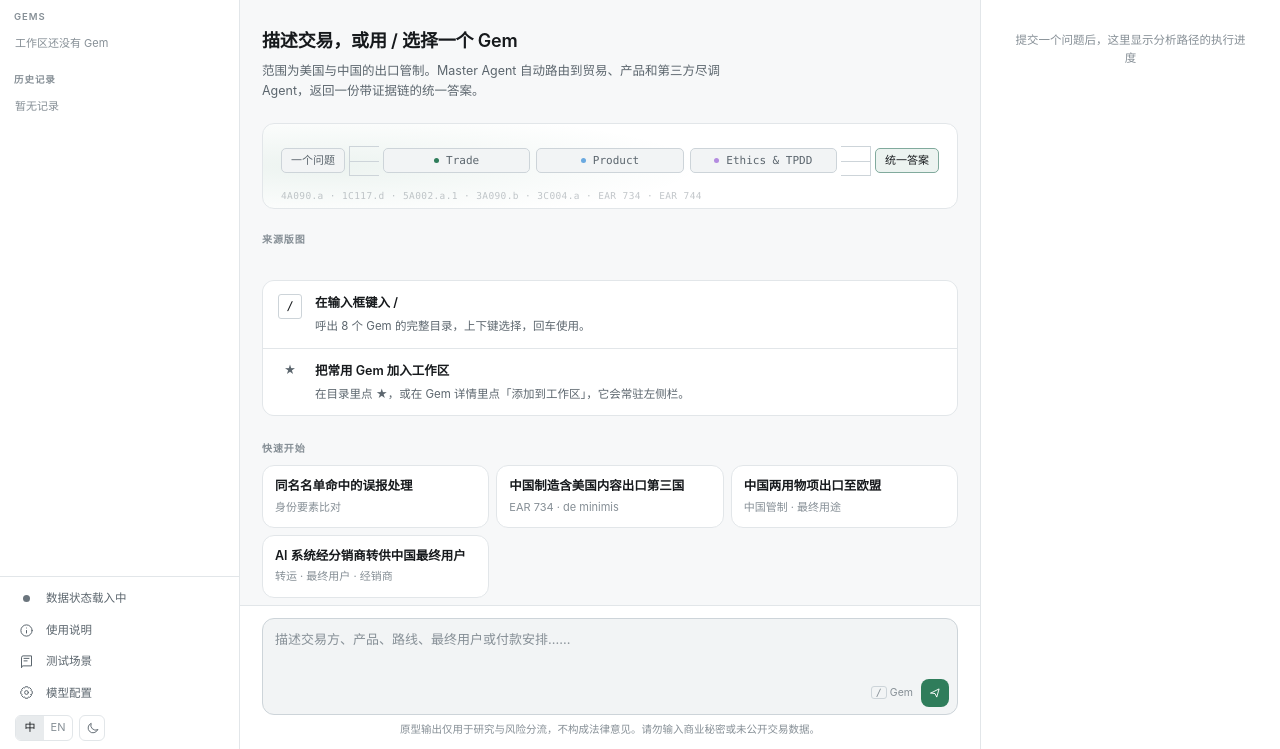
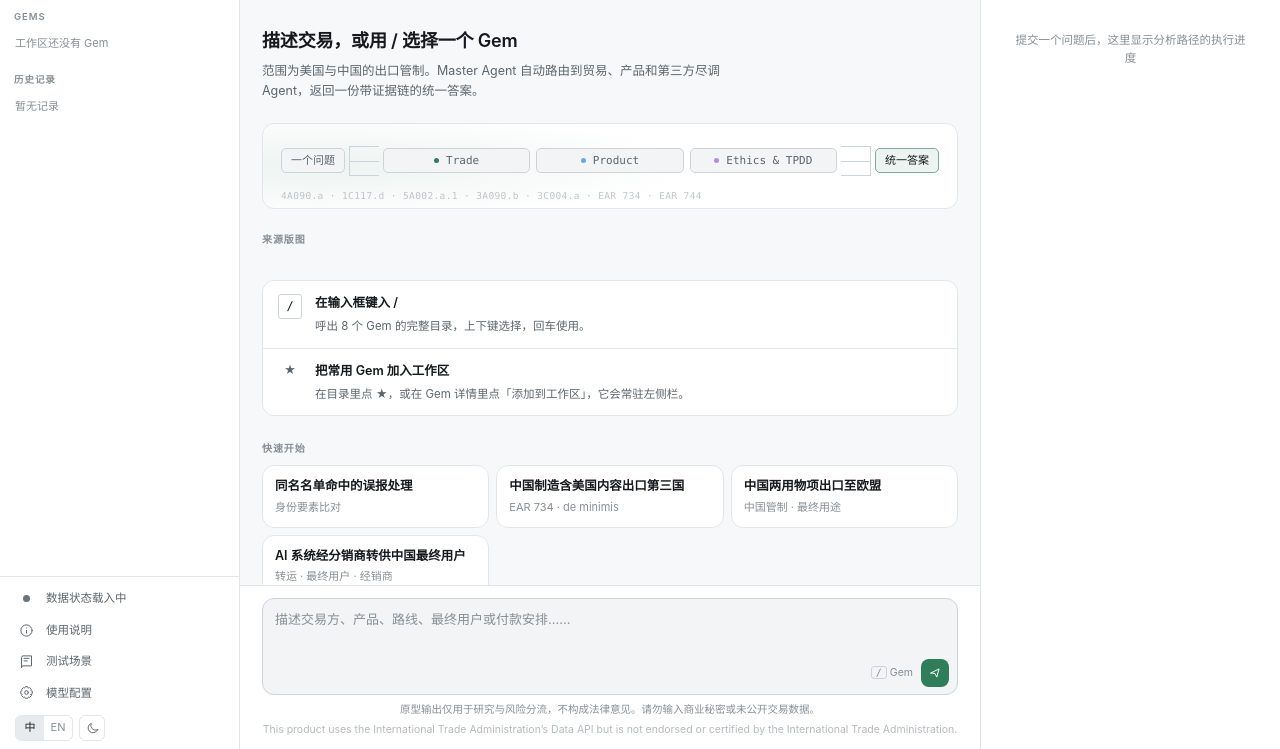
Before and after one commit to strangeromo-cloud/compliance_hub, a website with bundled scripts: page public/index.html in a window 1280 px wide. Shown: the part 51-800 px from the top of the page. Built offline with nearby package versions, Linux system fonts and the light colour scheme; files whose address does not match are found by name.

Commit message:
Display the attribution the ITA's terms require
The Consolidated Screening List is fetched under terms that require the app to
display, prominently: "This product uses the International Trade Administration's
Data API but is not endorsed or certified by the International Trade
Administration." That string appeared nowhere in the codebase.

It now sits under the composer, where every user sees it, and against the source
itself on the coverage page. The registry carries it as a field, so a source with
attribution terms declares them next to its URL rather than relying on someone
remembering.

Co-Authored-By: Claude Opus 5 <noreply@anthropic.com>

```diff
--- a/public/app.js
+++ b/public/app.js
@@ -9,7 +9,7 @@ const i18n = {
     startLead: "范围为美国与中国的出口管制。Master Agent 自动路由到贸易、产品和第三方尽调 Agent，返回一份带证据链的统一答案。",
     gemsLabel: "GEMS", gemsHint: "在输入框键入 / 可随时调用", coverageLabel: "数据覆盖",
     questionLabel: "输入合规情景", placeholder: "描述交易方、产品、路线、最终用户或付款安排……",
-    slashHint: "Gem", composerNote: "原型输出仅用于研究与风险分流，不构成法律意见。请勿输入商业秘密或未公开交易数据。",
+    slashHint: "Gem", composerNote: "原型输出仅用于研究与风险分流，不构成法律意见。请勿输入商业秘密或未公开交易数据。", itaAttribution: "This product uses the International Trade Administration\u2019s Data API but is not endorsed or certified by the International Trade Administration.",
     evidence: "证据与来源", evidenceEmpty: "完成一次分析后，这里显示引用来源、获取状态与访问时间。",
     modelSettings: "模型配置", settingsIntro: "支持 OpenAI-compatible Chat Completions API。", settingsIntroServer: "本部署的模型由服务器提供。你只需填写访问口令。", settingsIntroBlocked: "本部署已配置模型，但服务器未设置访问口令，因此实时模型不可用。", accessSettings: "访问设置", codeNote: "访问口令保存在本浏览器，用于调用受保护的接口。它是共享口令，不是身份认证。", serverModelNote: "模型由服务器提供，无需在此填写 API Key。", show: "显示", hide: "隐藏",
     keyNote: "API Key 仅保存在当前浏览器会话中，用于转发本次调用；不会写入服务器文件或日志。",
@@ -67,7 +67,7 @@ const i18n = {
     startLead: "Scope is US and PRC export control. The Master Agent routes to the trade, product and third-party diligence agents and returns one answer with its evidence chain.",
     gemsLabel: "GEMS", gemsHint: "type / in the composer at any time", coverageLabel: "Data coverage",
     questionLabel: "Enter a compliance scenario", placeholder: "Describe the party, product, route, end user or payment arrangement…",
-    slashHint: "Gem", composerNote: "Prototype output is for research and triage only and is not legal advice. Do not enter trade secrets or confidential transaction data.",
+    slashHint: "Gem", composerNote: "Prototype output is for research and triage only and is not legal advice. Do not enter trade secrets or confidential transaction data.", itaAttribution: "This product uses the International Trade Administration\u2019s Data API but is not endorsed or certified by the International Trade Administration.",
     evidence: "Evidence & sources", evidenceEmpty: "After an analysis, cited sources, retrieval status and access time appear here.",
     modelSettings: "Model settings", settingsIntro: "Supports OpenAI-compatible Chat Completions APIs.", settingsIntroServer: "This deployment provides the model. You only need the access code.", settingsIntroBlocked: "This deployment has a model configured, but the server has no access code set, so the live model is unavailable.", accessSettings: "Access", codeNote: "The access code is kept in this browser and used to call the protected endpoints. It is a shared code, not authentication.", serverModelNote: "The model is provided by the server; no API key is needed here.", show: "Show", hide: "Hide",
     keyNote: "The API key stays in this browser session and is used only to forward this call. It is never written to server files or logs.",
--- a/public/data-sources.js
+++ b/public/data-sources.js
@@ -55,6 +55,7 @@ function renderCard(source) {
     <div class="registry-card-head"><div><span class="module-tag module-${esc(source.module)}">${esc(moduleLabel(source.module))}</span><h3>${esc(source.sourceName)}</h3><p>${esc(source.authority)} · ${esc(source.country)}</p></div><span class="coverage-state state-${esc(source.currentCoverage)}">${esc(c.currentLabels[source.currentCoverage])}</span></div>
     <div class="registry-badges"><span>${esc(c.automationLabels[source.automationStatus])}</span><span class="feasibility-${esc(source.feasibility)}">${esc(c.feasibilityLabels[source.feasibility])}</span><span>${esc(c.webLabels[source.webSearchUse])}</span>${adapter.implemented ? `<span class="adapter-badge">${c.adapterReady}</span>` : ""}${adapter.queryable ? `<span class="adapter-badge">${c.queryReady}</span>` : ""}${source.authenticationRequired ? `<span>${c.auth}</span>` : ""}${source.captchaPresent ? `<span class="warning-badge">${c.captcha}</span>` : ""}</div>
     <div class="sync-panel sync-${esc(sync.status)}"><div><span class="sync-dot"></span><strong>${esc(c.syncLabels[sync.status] || sync.status)}</strong>${sync.recordCount !== undefined ? `<span>${Number(sync.recordCount).toLocaleString()} ${c.records}</span>` : ""}</div>${adapter.syncable ? `<button class="source-sync-button" type="button" data-sync-source="${esc(source.sourceId)}" ${sync.status === "syncing" ? "disabled" : ""}>${["success", "failed", "refresh_failed"].includes(sync.status) ? c.retry : c.sync}</button>` : ""}</div>
+    ${source.attribution ? `<p class="source-attribution">${esc(source.attribution)}</p>` : ""}
     ${["success", "failed", "refresh_failed", "configuration_required"].includes(sync.status) ? `<details class="sync-details"><summary>${state.locale === "zh" ? "查看同步状态" : "View sync status"}</summary><div class="registry-details"><dl><div><dt>${c.lastSync}</dt><dd>${esc(completedAt)}</dd></div>${sync.sourceUpdatedAt ? `<div><dt>${c.sourceVersion}</dt><dd>${esc(sync.sourceUpdatedAt)}</dd></div>` : ""}${sync.syncScope ? `<div><dt>${c.syncScope}</dt><dd>${esc(sync.syncScope)}</dd></div>` : ""}${adapter.credential && !adapter.credentialConfigured ? `<div><dt>${c.configKey}</dt><dd>${esc(adapter.credential)}</dd></div>` : ""}</dl>${sync.error ? `<p class="sync-error">${esc(sync.error)}</p>` : ""}</div></details>` : ""}
     <div class="registry-fields"><div><strong>${c.current}</strong><ul>${current.map((item) => `<li>${esc(item)}</li>`).join("")}</ul></div><div><strong>${c.target}</strong><ul>${source.targetData.slice(0, 6).map((item) => `<li>${esc(item)}</li>`).join("")}</ul></div></div>
     <details><summary>${state.locale === "zh" ? "查看接入说明" : "View integration notes"}</summary><div class="registry-details"><dl><div><dt>${c.access}</dt><dd>${esc(source.accessMethod)} · ${esc(source.fileFormat)}</dd></div><div><dt>${c.frequency}</dt><dd>${esc(source.updateFrequency)}</dd></div><div><dt>${c.webSearch}</dt><dd>${esc(c.webLabels[source.webSearchUse])}</dd></div></dl><p>${esc(source.notes)}</p></div></details>
--- a/public/index.html
+++ b/public/index.html
@@ -117,6 +117,7 @@
           </div>
         </form>
         <p class="composer-note" data-i18n="composerNote">原型输出仅用于研究与风险分流，不构成法律意见。请勿输入商业秘密或未公开交易数据。</p>
+        <p class="composer-note attribution" data-i18n="itaAttribution">This product uses the International Trade Administration’s Data API but is not endorsed or certified by the International Trade Administration.</p>
       </div>
     </section>
 
--- a/public/styles.css
+++ b/public/styles.css
@@ -1329,3 +1329,5 @@ html[lang="en"] .step-needs li::before { content: "NEEDS"; font-size: 8px; }
 .bt-mark { color: var(--risk-low); font: 600 11px/1.6 var(--mono); }
 .bt-cite { margin-left: auto; padding-left: 10px; font: 400 10px/1.6 var(--mono); color: var(--text-3); white-space: nowrap; }
 @media (max-width: 720px) { .bt-cite { display: none; } }
+.composer-note.attribution { margin-top: 3px; opacity: .62; }
+.source-attribution { margin: 6px 0 0; font-size: 10.5px; line-height: 1.6; color: var(--text-3); }
--- a/src/data-source-registry.js
+++ b/src/data-source-registry.js
@@ -7,7 +7,10 @@ export const DATA_SOURCE_REGISTRY = [
     automationStatus: "api_available", feasibility: "can_build_now", currentCoverage: "query_context", priority: 1, authenticationRequired: false, captchaPresent: false,
     updateFrequency: "As published", websiteUrl: "https://www.trade.gov/consolidated-screening-list", apiUrl: "https://developer.trade.gov/consolidated-screening-list.html",
     dataCaptured: ["authority", "title", "official URL", "live page excerpt", "retrieval time"], targetData: ["names", "aliases", "addresses", "source list", "restriction terms"],
-    webSearchUse: "supplement_only", notes: "Use the API/download for screening. Web search can locate Federal Register context but must not decide a match."
+    webSearchUse: "supplement_only", notes: "Use the API/download for screening. Web search can locate Federal Register context but must not decide a match.",
+    // Required by the ITA's terms for anyone using this API. It is not optional
+    // and it is not a footnote: the terms say to display it.
+    attribution: "This product uses the International Trade Administration's Data API but is not endorsed or certified by the International Trade Administration."
   },
   {
     sourceId: "ofac-sls", sourceName: "OFAC Sanctions List Service", module: "trade", country: "US", authority: "U.S. Treasury OFAC",
```
